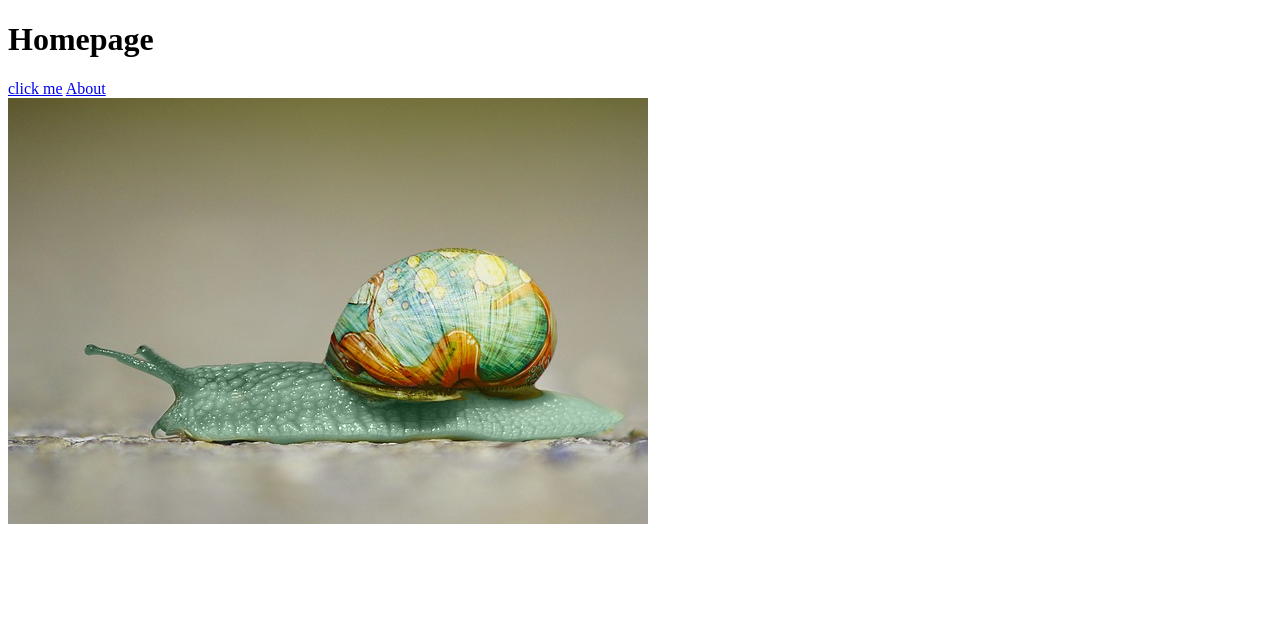
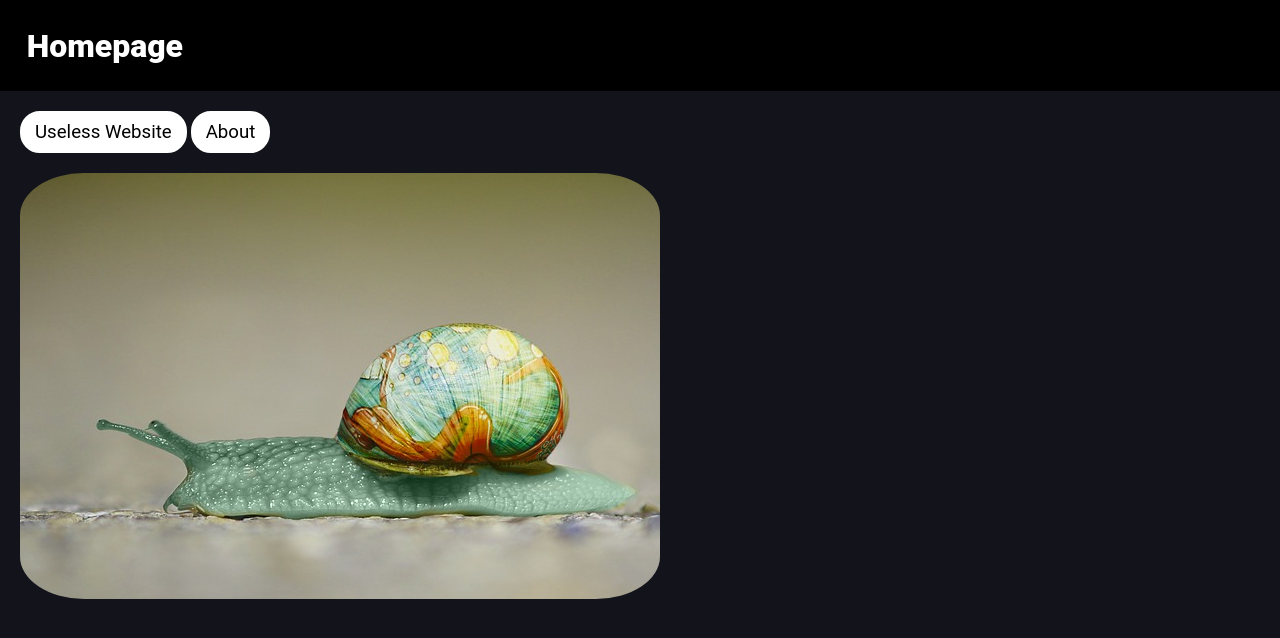
Before and after one commit to ali-hy/brainnest-assignment-1, a plain HTML site: page links-and-images/index.html in a window 1280 px wide. Drawn offline with Linux system fonts and the light colour scheme.

Commit message:
add styling to links-and-images

```diff
--- /dev/null
+++ b/links-and-images/css/style.css
@@ -0,0 +1,52 @@
+*{
+  box-sizing: border-box;
+}
+
+body{
+  margin: 0;
+  color: white;
+  background-color: hsl(233, 17%, 9%);
+  font-family: Roboto, 'Segoe UI', Arial, Helvetica, sans-serif;
+}
+
+h1{
+  margin: 0;
+  padding: 20pt;
+  color: white;
+  background-color: black;
+}
+
+p{
+  width: 50%;
+  text-align: justify;
+  margin-bottom: 30px;
+}
+
+a{
+  display: inline-block;
+  padding: 7px 12px;
+  font-size: 14pt;
+
+  text-decoration: none;
+  border-radius: 20px;
+  border: 3px solid white;
+
+  color: black;
+  background-color: white;
+  transition-duration: 0.5s;
+}
+a:hover{
+  color: white;
+  background-color: transparent;
+}
+
+img{
+  border-radius: 10%;
+}
+
+.links-container{
+  margin-bottom: 20px;
+}
+main{
+  padding: 20px;
+}
--- a/links-and-images/index.html
+++ b/links-and-images/index.html
@@ -4,12 +4,18 @@
   <meta charset="UTF-8" />
   <meta name="viewport" content="width=device-width, initial-scale=1.0" />
   <title>Links & Images</title>
+  <link rel="stylesheet" href="./css/style.css">
 </head>
 <body>
-    <h1>Homepage</h1>
-    <a href="https://theuselessweb.com/">click me</a>
+  <h1 style="font-weight: 800;">
+    Homepage
+  </h1>
+  <main>
+    <div class="links-container">
+      <a target="_blank" href="https://theuselessweb.com/">Useless Website</a>
       <a href="./pages/about.html">About</a>
-    <br />
+    </div>
     <img src="./images/first-img.jpg" alt="light-teal snail" />
+  </main>
 </body>
 </html>
```
Also changed, not shown: links-and-images/pages/about.html (+6 -1 lines). Lines whose indentation alone changed are shown as unchanged.
